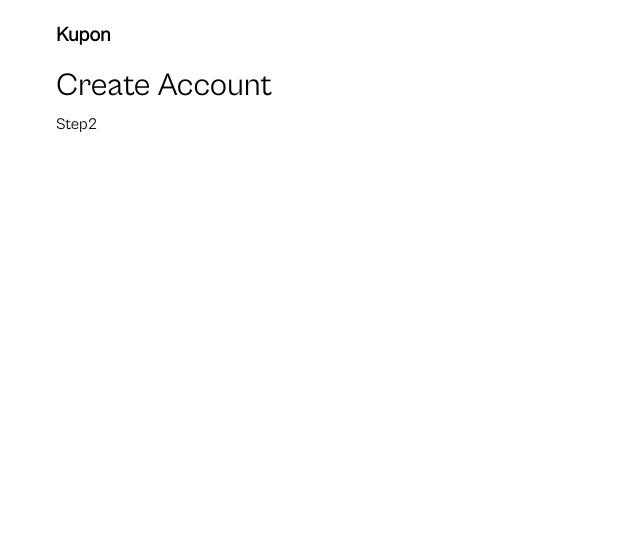
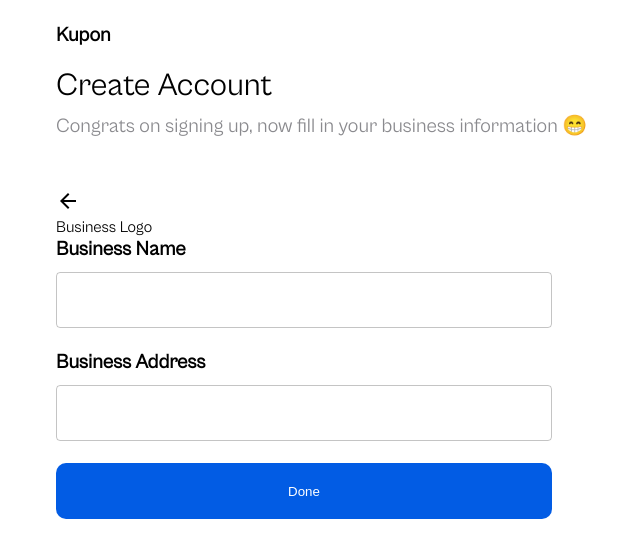
Before and after one commit to devs-22/Kupon-V2, a React (Create React App) app: page /SignUp in a window 1280 px wide. Both pictures are taken after typing "Sample", "Sample", "Sample123", "Sample123" into the empty fields and a click on the button "Step 1/2". Shown: the top 558 px of the page, without its empty margins (78-718 px from the left). Built offline with nearby package versions, Linux system fonts and the light colour scheme.

Commit message:
building step 2

```diff
--- a/src/pages/SignUp/Step2/Step2.scss
+++ b/src/pages/SignUp/Step2/Step2.scss
@@ -0,0 +1,57 @@
+.step2__root {
+  .step2__root__p1 {
+    margin: 0;
+    margin-bottom: 50px;
+    font-size: 16px;
+    font-weight: 300;
+    line-height: 24px;
+    color: #8a8a8e;
+    @media (min-width: 992px) {
+      font-size: 20px;
+    }
+  }
+
+  .step2__labels {
+    label {
+      font-size: 15px;
+      font-weight: 400;
+      @media (min-width: 992px) {
+        font-size: 20px;
+        font-weight: 700;
+      }
+    }
+    display: flex;
+    flex-direction: column;
+    gap: 10px;
+    margin-bottom: 22px;
+
+    .label_step2 {
+      max-width: 350px;
+      @media (min-width: 992px) {
+        max-width: 496px;
+      }
+    }
+  }
+
+  .step2__submit {
+    width: 100%;
+    min-width: 330px;
+    max-width: 350px;
+    height: 56px;
+    background: #025ce4;
+    border-radius: 10px;
+    border: none;
+    color: #fff;
+    cursor: pointer;
+    &:hover {
+      background: #307aea;
+    }
+    @media (min-width: 992px) {
+      max-width: 496px;
+    }
+  }
+}
+
+.step2__root__arrowBack {
+    cursor: pointer;
+}
--- a/src/pages/SignUp/Step2/Step2.tsx
+++ b/src/pages/SignUp/Step2/Step2.tsx
@@ -1,9 +1,34 @@
-import React from 'react'
+import React from 'react';
+import './Step2.scss';
+import TextField from '@mui/material/TextField';
+import ArrowBackIcon from '@mui/icons-material/ArrowBack';
 
-const Step2 = () => {
+const Step2 = ({ setClicked }: any) => {
   return (
-    <div>Step2</div>
-  )
-}
+    <div className="step2__root">
+      <p className="step2__root__p1">
+        Congrats on signing up, now fill in your business information 😁
+      </p>
+      <ArrowBackIcon
+        onClick={() => {
+          setClicked(false);
+        }}
+        className="step2__root__arrowBack"
+      />
+      <div>
+        <label>Business Logo</label>
+      </div>
+      <div className="step2__labels">
+        <label>Business Name</label>
+        <TextField variant="outlined" className="label_step2" />
+      </div>
+      <div className="step2__labels">
+        <label>Business Address</label>
+        <TextField variant="outlined" className="label_step2" />
+      </div>
+      <button className="step2__submit">Done</button>
+    </div>
+  );
+};
 
-export default Step2
+export default Step2;
```
